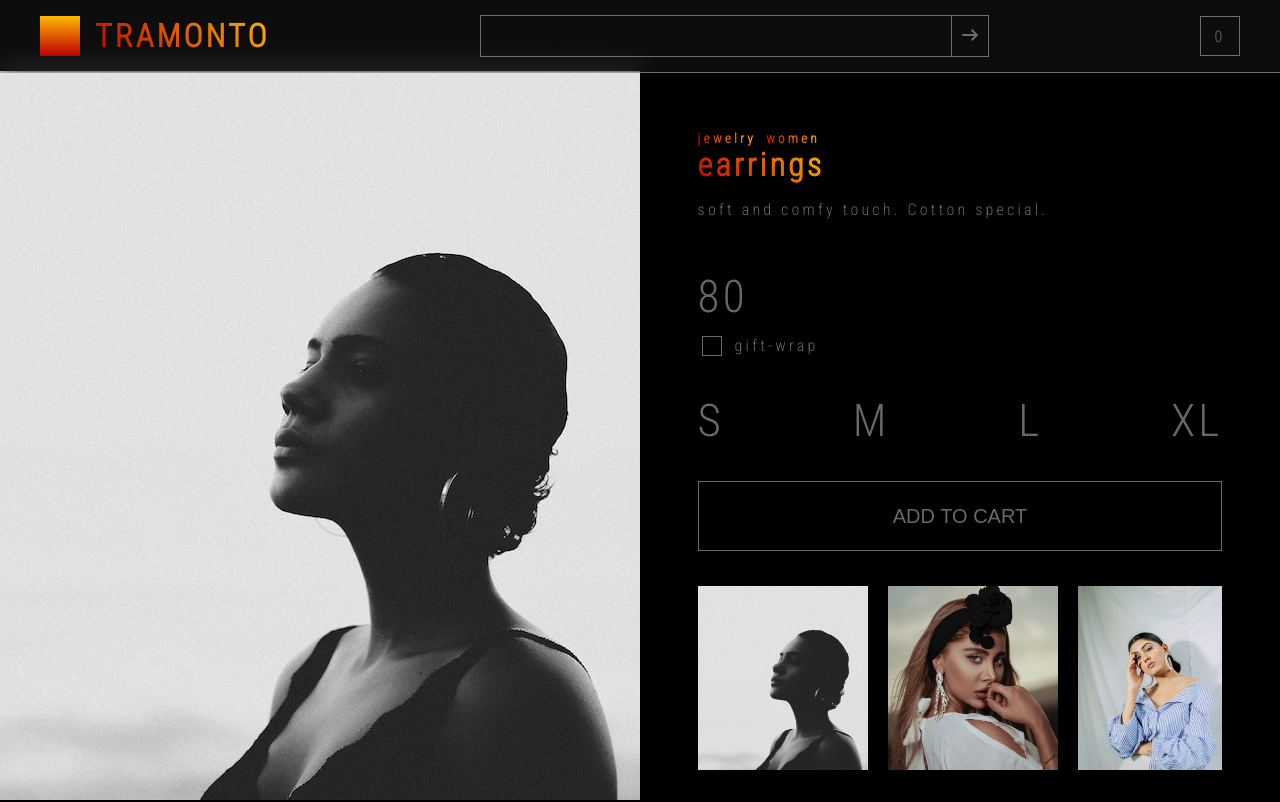
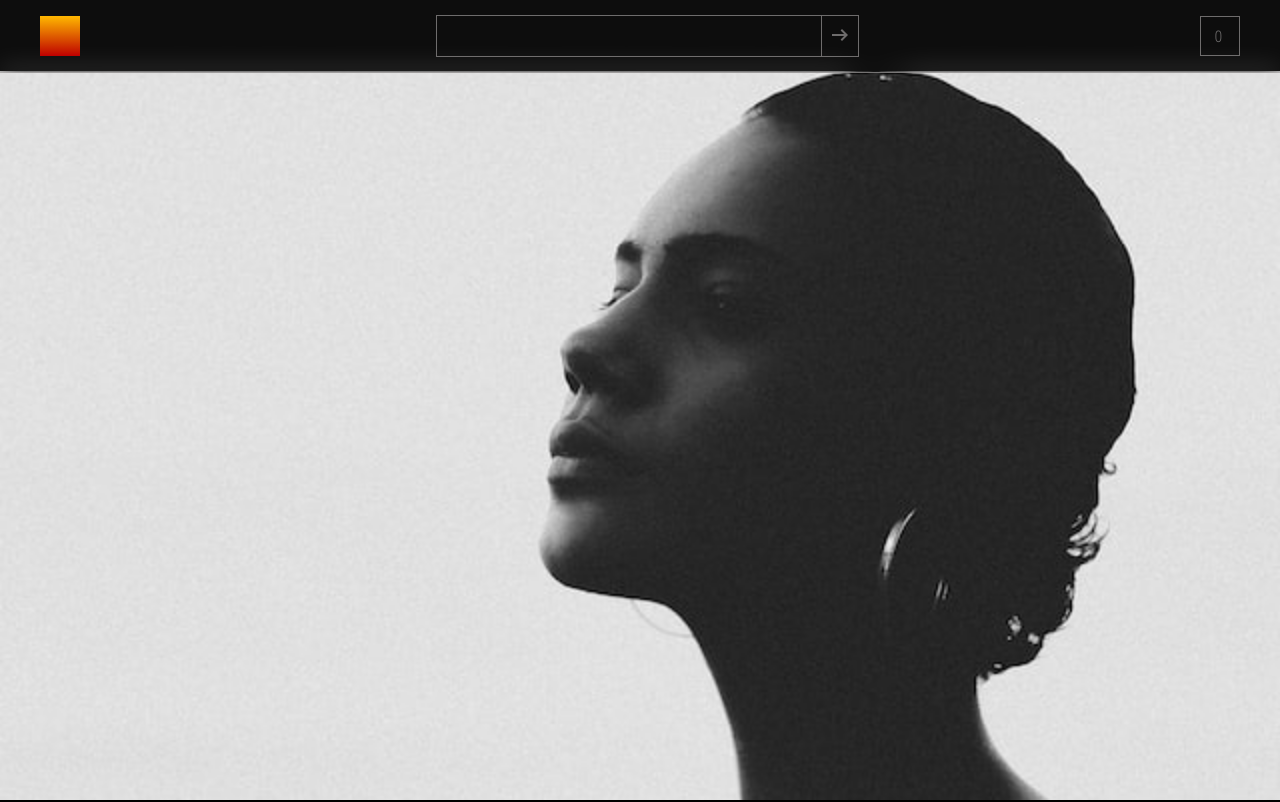
Before and after one commit to lvbn/Tramonto, a React (Create React App) app: page /product/2 in a window 1280 px wide. Shown: the top 802 px of the page. Built offline with nearby package versions, Linux system fonts and the light colour scheme.

Commit message:
fixed mediaquery bugs

```diff
--- a/src/components/cartItem/CartItem.jsx
+++ b/src/components/cartItem/CartItem.jsx
@@ -16,7 +16,7 @@ export default function CartItem({ cartItemId }) {
   // console.log('ITEM: ', item)
   return (
     <div className={styles.item}>
-      <img src={require('../../images/' + item.imgUrl[0])} alt='' className={styles.img} />
+      <img src={require('../../images/' + item.imgUrl[0].pictures[0])} alt='' className={styles.img} />
 
       <div className={styles.itemDetails}>
         <div className={styles.titleAndSize}>
--- a/src/components/footer/Footer.module.css
+++ b/src/components/footer/Footer.module.css
@@ -100,7 +100,7 @@ form.news_letters>button {
   border-top: 0.5px solid var(--mainTextAndMarginColors);
 }
 
-@media only screen and (max-width: 400px) {
+@media only screen and (min-width: 400px) {
 
   /* For mobile phones: */
   .footer_container>p {
--- a/src/components/list/List.module.css
+++ b/src/components/list/List.module.css
@@ -36,7 +36,7 @@ ul {
   backdrop-filter: blur(21px);
 }
 
-@media only screen and (max-width: 400px) {
+@media only screen and (min-width: 400px) {
 
   /* For mobile phones: */
   ul {
--- a/src/components/navbar/Navbar.module.css
+++ b/src/components/navbar/Navbar.module.css
@@ -61,6 +61,7 @@
 .searchbarForm {
   position: relative;
   border: 0.5px solid var(--mainTextAndMarginColors);
+  box-sizing: border-box;
 
   display: flex;
 }
@@ -70,7 +71,7 @@
   min-width: 470px;
   width: 30vw;
   height: 40px;
-  padding: 5px 10px;
+  padding: 4px 10px;
   border: none;
   caret-color: 0.5px solid var(--mainTextAndMarginColors);
 }
@@ -82,7 +83,7 @@
 }
 
 .searchBttn {
-  padding: 2px 6px;
+  padding: 6px;
   background: transparent;
   border: none;
   border-left: 0.5px solid var(--mainTextAndMarginColors);
@@ -109,7 +110,7 @@
   width: 40px;
   height: 40px;
   margin: 0;
-  border: 0.5px solid var(--mainTextAndMarginColors);
+  border: 1px solid var(--mainTextAndMarginColors);
   cursor: pointer;
 
   color: var(--mainTextAndMarginColors);
@@ -128,7 +129,7 @@
   margin-left: 15px;
 }
 
-@media only screen and (max-width: 400px) {
+@media only screen and (min-width: 400px) {
   /* For mobile phones: */
   .tramonto {
     display: none;
--- a/src/data/items.json
+++ b/src/data/items.json
@@ -7,11 +7,27 @@
     "category_ids": ["clothes", "t-shirt", "women"],
     "sizes": ["S", "M", "L", "XL"],
     "colors": ["#ff4d12", "#ffdb12", "#6912ff", "#1269ff", "#ff1255"],
-    "src_img": "alexander-krivitskiy.jpg",
+    "src_img": "calvin-lupiya.jpg",
     "imgUrl": [
       {
         "color": "#ff4d12",
         "pictures": ["calvin-lupiya.jpg", "daniel-monteiro.jpg", "josue-escoto.jpg", "maria-fernanda-pissioli.jpg"]
+      },
+      {
+        "color": "#ffdb12",
+        "pictures": ["maria-fernanda-pissioli.jpg", "calvin-lupiya.jpg", "daniel-monteiro.jpg", "josue-escoto.jpg"]
+      },
+      {
+        "color": "#6912ff",
+        "pictures": ["josue-escoto.jpg", "calvin-lupiya.jpg", "daniel-monteiro.jpg", "maria-fernanda-pissioli.jpg"]
+      },
+      {
+        "color": "#1269ff",
+        "pictures": ["calvin-lupiya.jpg", "daniel-monteiro.jpg", "josue-escoto.jpg", "maria-fernanda-pissioli.jpg"]
+      },
+      {
+        "color": "#ff1255",
+        "pictures": ["daniel-monteiro.jpg", "josue-escoto.jpg", "maria-fernanda-pissioli.jpg", "calvin-lupiya.jpg"]
       }
     ]
   },
@@ -24,7 +40,12 @@
     "sizes": ["S", "M", "L", "XL"],
     "colors": null,
     "src_img": "caique-nascimento.jpg",
-    "imgUrl": ["caique-nascimento.jpg", "amin-rk.jpg", "arun-sharma.jpg", "soha-sh.jpg"]
+    "imgUrl": [
+      {
+        "variant": null,
+        "pictures": ["caique-nascimento.jpg", "amin-rk.jpg", "arun-sharma.jpg", "soha-sh.jpg"]
+      }
+    ]
   },
   {
     "id": 3,
@@ -34,8 +55,29 @@
     "category_ids": ["clothes", "t-shirt", "men", "women"],
     "sizes": ["S", "M", "L", "XL"],
     "colors": ["#ff4d12", "#ffdb12", "#6912ff", "#1269ff", "#ff1255"],
-    "src_img": "christopher-campbell.jpg",
-    "imgUrl": ["christopher-campbell.jpg", "hamed-darzi.jpg", "maria-fernanda-pissioli.jpg", "malcolm-lightbody.jpg"]
+    "src_img": "calvin-lupiya.jpg",
+    "imgUrl": [
+      {
+        "color": "#ff4d12",
+        "pictures": ["calvin-lupiya.jpg", "daniel-monteiro.jpg", "josue-escoto.jpg", "maria-fernanda-pissioli.jpg"]
+      },
+      {
+        "color": "#ffdb12",
+        "pictures": ["calvin-lupiya.jpg", "josue-escoto.jpg", "daniel-monteiro.jpg", "maria-fernanda-pissioli.jpg"]
+      },
+      {
+        "color": "#6912ff",
+        "pictures": ["josue-escoto.jpg", "calvin-lupiya.jpg", "daniel-monteiro.jpg", "maria-fernanda-pissioli.jpg"]
+      },
+      {
+        "color": "#1269ff",
+        "pictures": ["calvin-lupiya.jpg", "daniel-monteiro.jpg", "maria-fernanda-pissioli.jpg", "josue-escoto.jpg"]
+      },
+      {
+        "color": "#ff1255",
+        "pictures": ["daniel-monteiro.jpg", "josue-escoto.jpg", "maria-fernanda-pissioli.jpg", "calvin-lupiya.jpg"]
+      }
+    ]
   },
   {
     "id": 4,
@@ -46,7 +88,12 @@
     "sizes": ["S", "M", "L", "XL"],
     "colors": null,
     "src_img": "deji-akinyele.jpg",
-    "imgUrl": ["deji-akinyele.jpg", "allef-vinicius-II.jpg", "allef-vinicius-III.jpg", "allef-vinicius.jpg"]
+    "imgUrl": [
+      {
+      "variant": null,
+      "pictures": ["deji-akinyele.jpg", "allef-vinicius-II.jpg", "allef-vinicius-III.jpg", "allef-vinicius.jpg"]
+      }
+    ]
   },
   {
     "id": 5,
@@ -56,8 +103,13 @@
     "category_ids": ["jewelry", "earrings", "women"],
     "sizes": ["S", "M", "L", "XL"],
     "colors": null,
-    "src_img": "ilona-panych.jpg",
-    "imgUrl": ["alexander-krivitskiy.jpg", "caique-nascimento.jpg", "christopher-campbell.jpg", "ilona-panych.jpg"]
+    "src_img": "alexander-krivitskiy.jpg",
+    "imgUrl": [
+      {
+      "variant": null,
+      "pictures": ["alexander-krivitskiy.jpg", "caique-nascimento.jpg", "christopher-campbell.jpg", "ilona-panych.jpg"]
+      }
+    ]
   },
   {
     "id": 6,
@@ -68,7 +120,12 @@
     "sizes": ["S", "M", "L", "XL"],
     "colors": null,
     "src_img": "juan-manuel-merino.jpg",
-    "imgUrl": ["juan-manuel-merino.jpg", "1-bracelet.jpg", "2-bracelet.jpg", "3-bracelet.jpg"]
+    "imgUrl": [
+      {
+      "variant": null,
+      "pictures": ["juan-manuel-merino.jpg", "1-bracelet.jpg", "2-bracelet.jpg", "3-bracelet.jpg"]
+      }
+    ]
   },
   {
     "id": 7,
@@ -78,7 +135,12 @@
     "category_ids": ["perfumes", "women", "men"],
     "sizes": ["200", "400", "600"],
     "colors": null,
-    "src_img": "juan-manuel-merino.jpg",
-    "imgUrl": ["0-perfume.jpg", "1-perfume.jpg", "2-perfume.jpg", "3-perfume.jpg"]
+    "src_img": "0-perfume.jpg",
+    "imgUrl": [
+      {
+      "variant": null,
+      "pictures": ["0-perfume.jpg", "1-perfume.jpg", "2-perfume.jpg", "3-perfume.jpg"]
+      }
+    ]
   }
 ]
--- a/src/pages/landing_page/Landing_page.module.css
+++ b/src/pages/landing_page/Landing_page.module.css
@@ -120,7 +120,7 @@ h5, h1 {
   object-fit: cover;
 }
 
-@media only screen and (max-width: 400px) {
+@media only screen and (min-width: 400px) {
   /* For mobile phones: */
 
   .cristopher {
--- a/src/pages/product/Product.js
+++ b/src/pages/product/Product.js
@@ -21,7 +21,8 @@ export default function Product() {
   const { openCart } = useShoppingCart()
 
   const [sizeState, setSizeState] = useState(sizes)
-  const [mainImg, setMainImg] = useState(item.imgUrl[0])
+  const [imgArray, setImgArray] = useState(item.imgUrl[0].pictures)
+  const [mainImg, setMainImg] = useState(imgArray[0])
   const [newItem, setNewItem] = useState({
     cartItemId: Math.floor(Math.random() * 10000),
     id: item.id,
@@ -128,6 +129,8 @@ export default function Product() {
                           style={{ backgroundColor: color }}
                           onClick={(e) => {
                             setNewItem({ ...newItem, selectedColor: color });
+                            setImgArray(item.imgUrl[item.colors.indexOf(color)].pictures);
+                            setMainImg(item.imgUrl[item.colors.indexOf(color)].pictures[0])
                           }}
                         >
                         </div>
@@ -152,10 +155,10 @@ export default function Product() {
           </button>
 
           <div className={styles.images}>
-            {item.imgUrl.map((img, index) => (
+            {imgArray.map((img, index) => (
               <img
                 key={index}
-                onClick={() => setMainImg(item.imgUrl[index])}
+                onClick={() => setMainImg(imgArray[index])}
                 src={require('../../images/' + img)}
                 alt=''
                 className={styles.sideImage}
--- a/src/pages/product/Product.module.css
+++ b/src/pages/product/Product.module.css
@@ -230,7 +230,7 @@ p {
   text-align: initial;
 }
 
-@media only screen and (max-width: 400px) {
+@media only screen and (min-width: 400px) {
 
   .container {
     display: flex;
--- a/src/pages/products/Products.js
+++ b/src/pages/products/Products.js
@@ -61,7 +61,7 @@ export default function Products() {
                   .map(p => (
                     <Link key={p.id} to={'/product/' + p.id}>
                       <li key={p.id} className={styles.li}>
-                        <img src={require('../../images/' + p.imgUrl[0])} alt='' />
+                        <img src={require('../../images/' + p.imgUrl[0].pictures[0])} alt='' />
                         <div className={styles.price}>{p.price}</div>
                       </li>
                     </Link>
```
